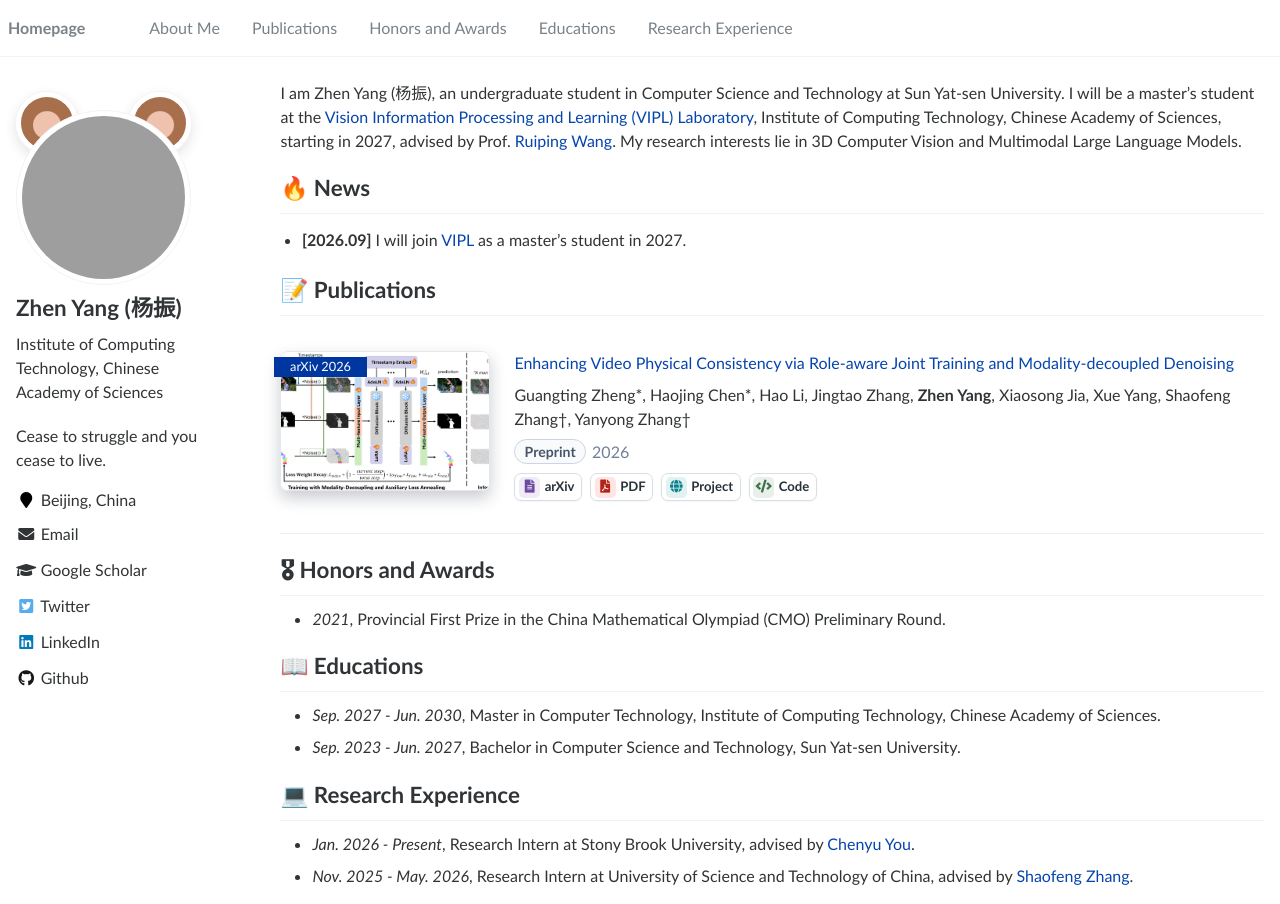
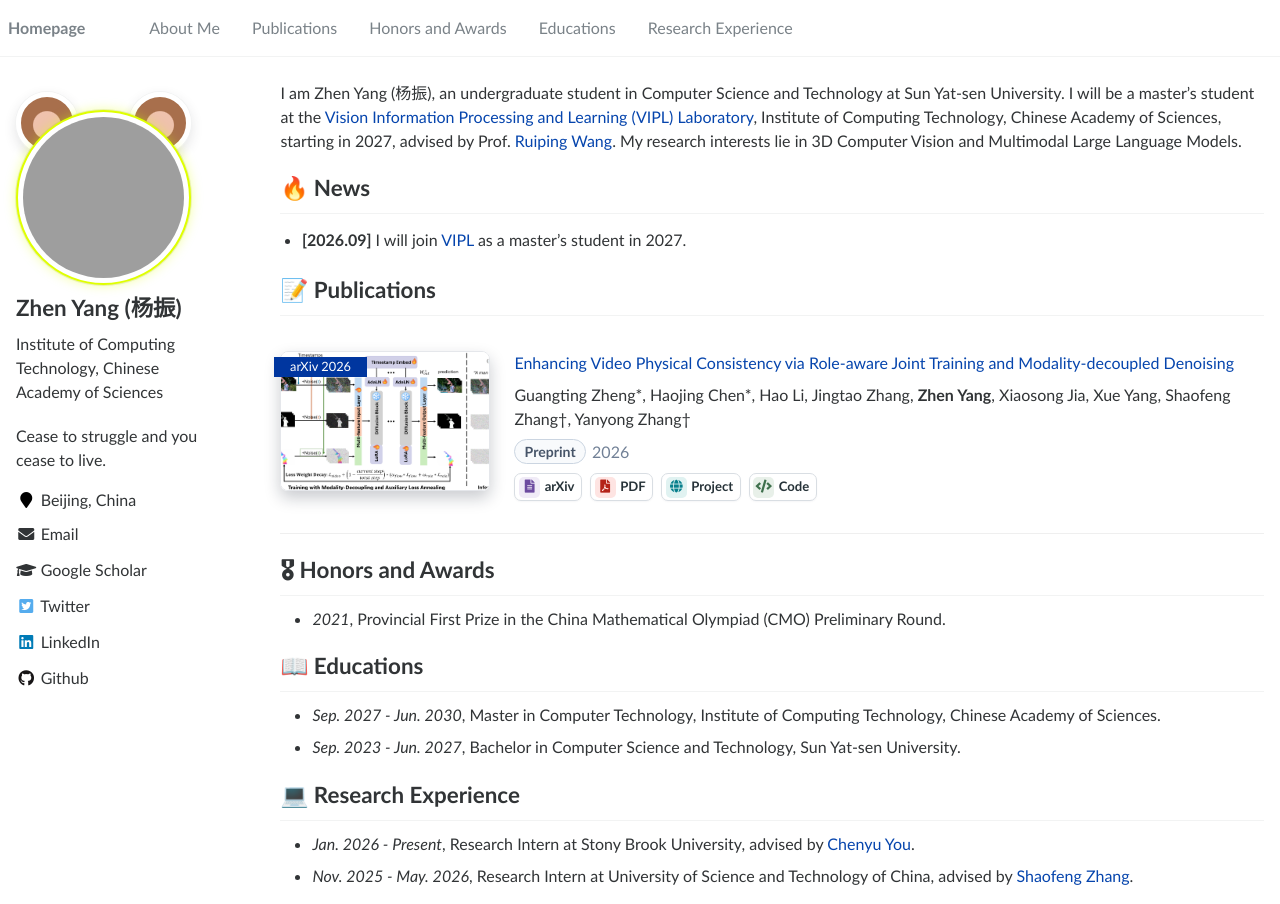
Before and after one commit to MichaelYeung2004/michaelyeung2004.github.io, a Jekyll site: the page built from _pages/about.md, in a window 1280 px wide. Built offline with Jekyll 4.4.1, drawn with Linux system fonts in a browser that asks for light colours; grey boxes are pictures that could not be loaded.

Commit message:
Add fluorescent avatar border

```diff
--- a/_sass/_sidebar.scss
+++ b/_sass/_sidebar.scss
@@ -134,6 +134,8 @@
     position: relative;
     z-index: 1;
     background: #fff;
+    border: 2px solid #dfff00;
+    box-shadow: 0 0 0 1px rgba(161, 184, 0, 0.18), 0 0 12px rgba(223, 255, 0, 0.38);
   }
 
   @include breakpoint($large) {
```
